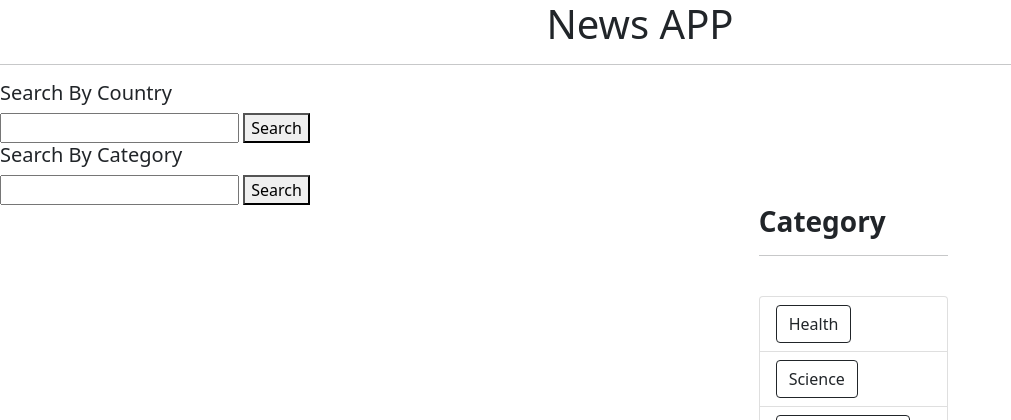
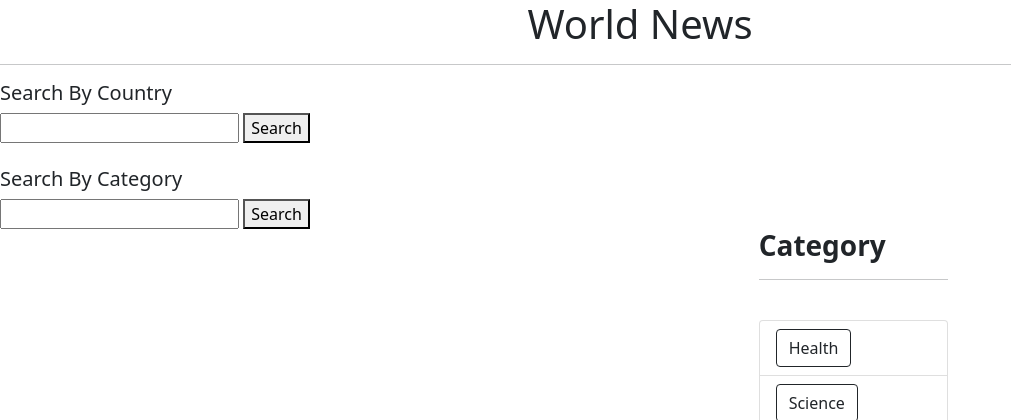
Before and after one commit to bhavishrohilla/news_api_app, a Django app: page / in a window 1280 px wide. Shown: the top 420 px of the page, without its empty margins (0-1011 px from the left). Run offline with Django 3.2, Linux system fonts and the light colour scheme; data that the repository does not hold is empty.

Commit message:
finalize

```diff
--- a/news_api/templates/news_api/home.html
+++ b/news_api/templates/news_api/home.html
@@ -8,20 +8,19 @@
     <title>News APP</title>
 </head>
 <body>
-    <h1 class="text-center">News APP</h1>
+    <h1 class="text-center">World News</h1>
     <hr>
     <h5>Search By Country</h5>
     <form action="" method="get">
         <input type="text" name="country">
         <button type="submit" value="search">Search</button>
     </form>
-
+    <br>
     <h5>Search By Category</h5>
     <form action="" method="get">
         <input type="text" name="category">
         <button type="submit" value="search">Search</button>
     </form>
-
     <div class="container col-md-6">
         <div class="row">
             <div class="col-md-8">
```
